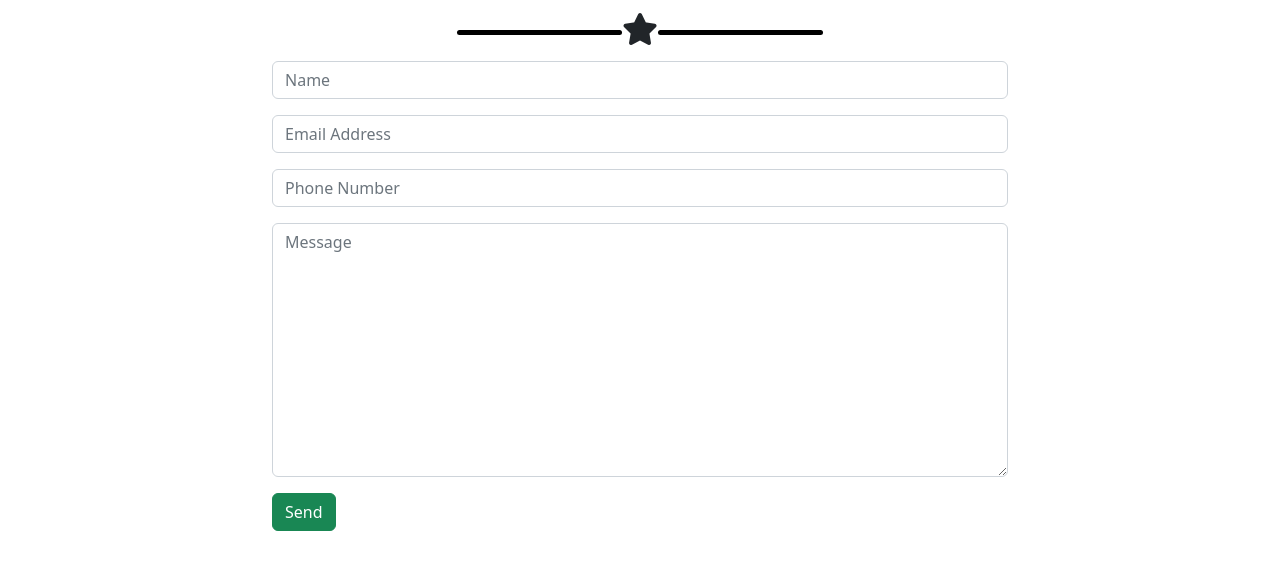
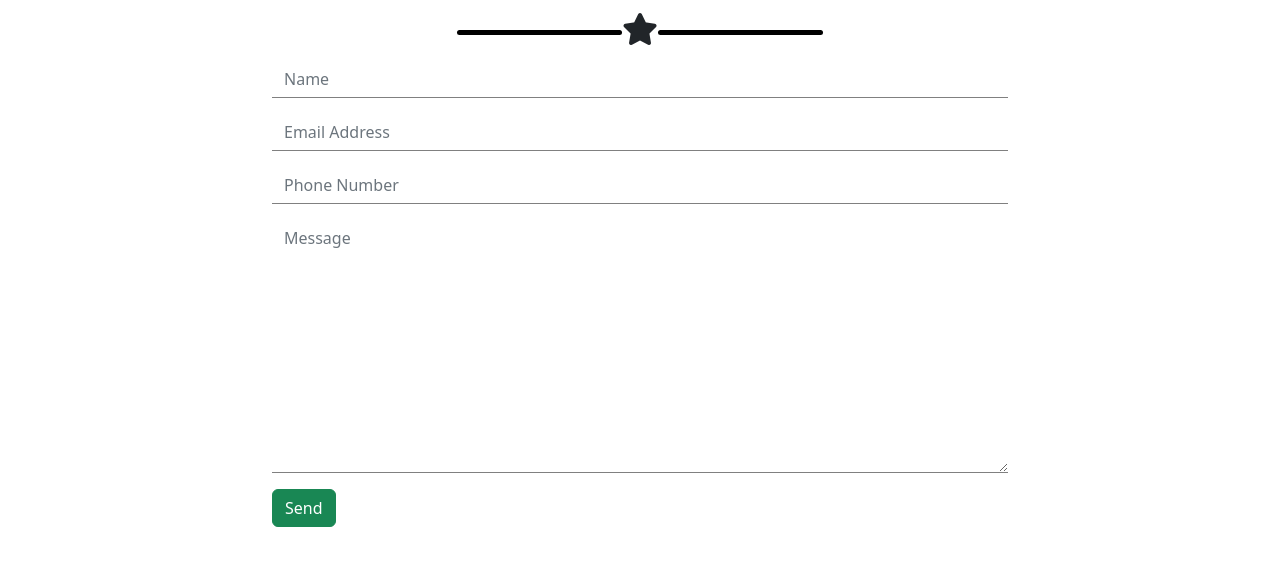
Before and after one commit to dunzolo/html-css-bootstrap-freelancer, a plain HTML site: page index.html in a window 1280 px wide. Shown: the part 1861-2433 px from the top of the page. Drawn offline with nearby package versions, Linux system fonts and the light colour scheme.

Commit message:
fixed border form contact me

```diff
--- a/css/style.css
+++ b/css/style.css
@@ -58,6 +58,15 @@ header{
     max-width: 15%;
     border-radius: 3px;
 }
+
+.border-none{
+    border: none;
+    border-radius: 0px;
+}
+
+.border-bottom-grey{
+    border-bottom: 1px solid grey
+}
 /* fine main */
 
 /* inizio footer */
--- a/index.html
+++ b/index.html
@@ -138,22 +138,22 @@
                         </div>
                         <div class="col-12 col-md-8 justify-content-center">
                             <div class="mb-3">
-                                <input class="form-control" id="name" type="text" placeholder="Name" required>
+                                <input class="form-control border-none border-bottom-grey" id="name" type="text" placeholder="Name" required>
                             </div>
                         </div>
                         <div class="col-12 col-md-8 justify-content-center">
                             <div class="mb-3">
-                                <input class="form-control" id="email-address" type="email" placeholder="Email Address" required>
+                                <input class="form-control border-none border-bottom-grey" id="email-address" type="email" placeholder="Email Address" required>
                             </div>
                         </div>
                         <div class="col-12 col-md-8 justify-content-center">
                             <div class="mb-3">
-                                <input class="form-control" id="phone" type="text" placeholder="Phone Number" required>
+                                <input class="form-control border-none border-bottom-grey" id="phone" type="text" placeholder="Phone Number" required>
                             </div>
                         </div>
                         <div class="col-12 col-md-8 justify-content-center">
                             <div class="mb-3">
-                                <textarea class="form-control" id="message" placeholder="Message" cols="30" rows="10"></textarea>
+                                <textarea class="form-control border-none border-bottom-grey" id="message" placeholder="Message" cols="30" rows="10"></textarea>
                             </div>
                         </div>
                         <div class="col-12 col-md-8 justify-content-start">
```
